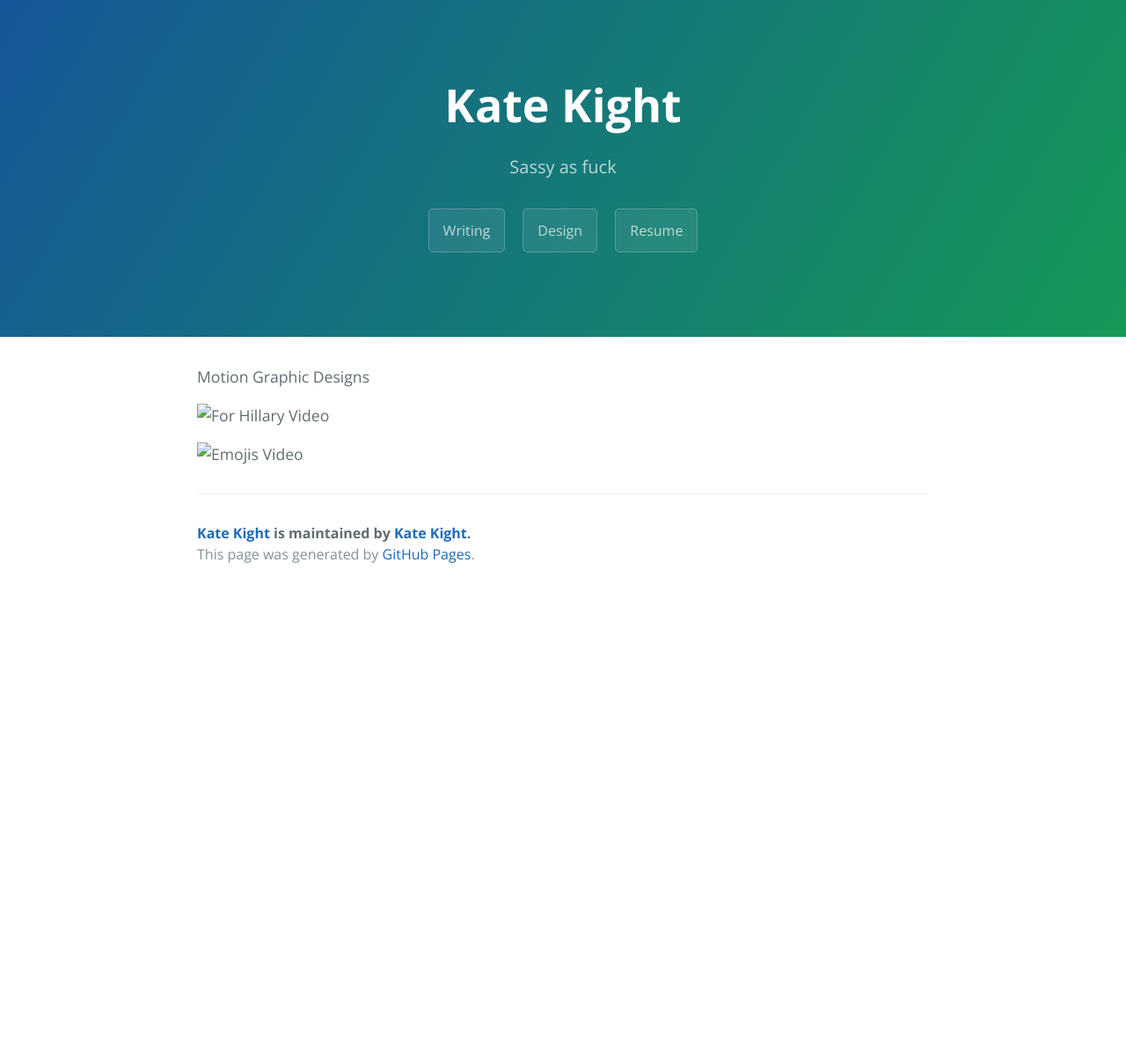
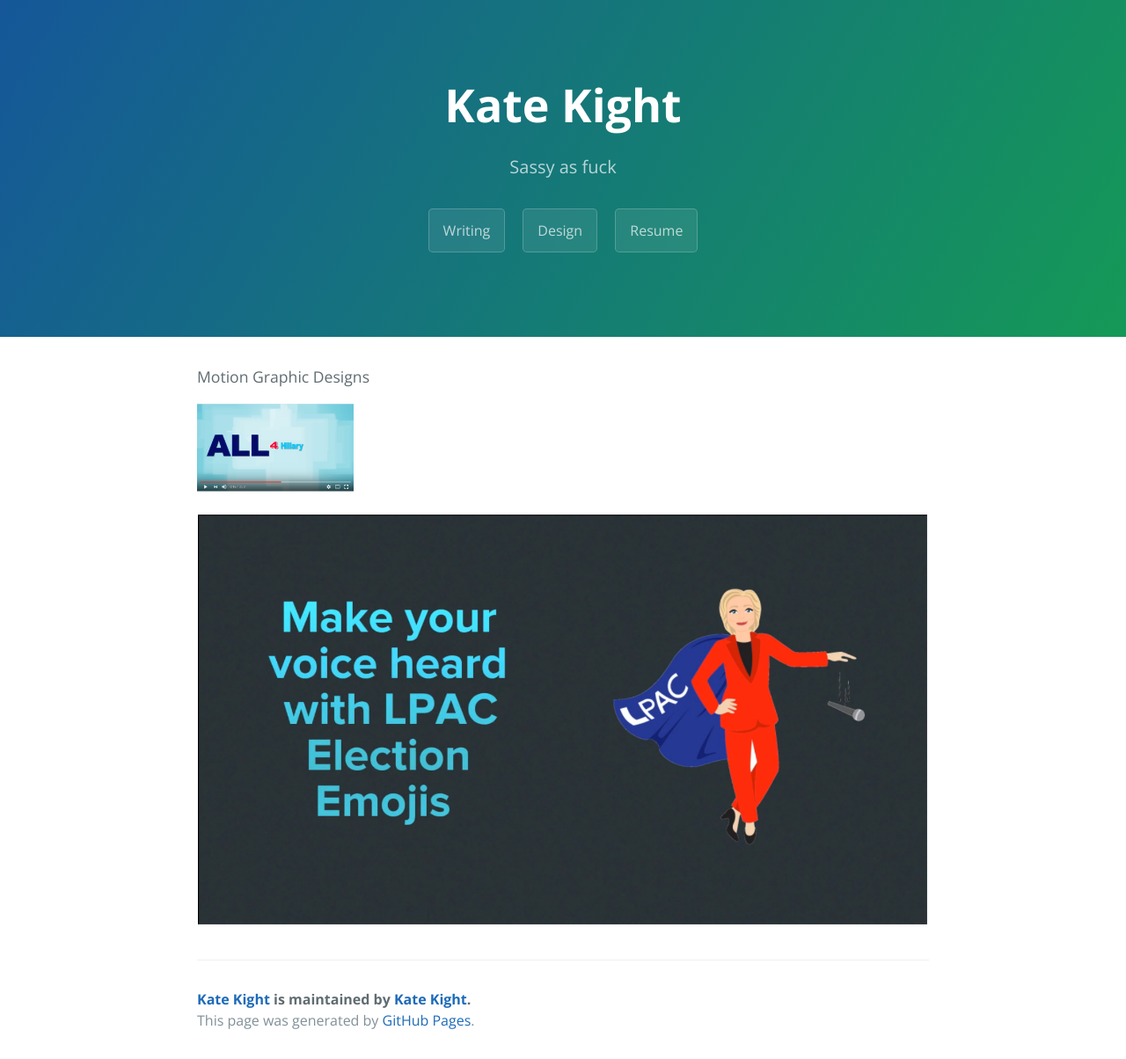
Before and after one commit to Flyakight/flyakight.github.io, a Jekyll site: the page built from _posts/2017-03-15-design.markdown, in a window 1280 px wide. Shown: the whole page at 88% size. Built offline with Jekyll 4.4.1, drawn with Linux system fonts in a browser that asks for light colours; before the commit the page ends 900 px from its top, so only the background shows below that.

Commit message:
Update 2017-03-15-design.markdown

```diff
--- a/_posts/2017-03-15-design.markdown
+++ b/_posts/2017-03-15-design.markdown
@@ -7,8 +7,8 @@
 
 Motion Graphic Designs
 
-<img src= "katekight.com/Images/ForHIllaryScreenShot.png" alt="For Hillary Video" Height="100">
+<img src= "http://www.katekight.com/Images/ForHIllaryScreenShot.png" alt="For Hillary Video" Height="100">
 
 
 
-<img src= "katekight.com/images/EmojisScreenshot.png" Alt="Emojis Video">
+<img src= "http://www.katekight.com/images/EmojisScreenshot.png" Alt="Emojis Video">
```
